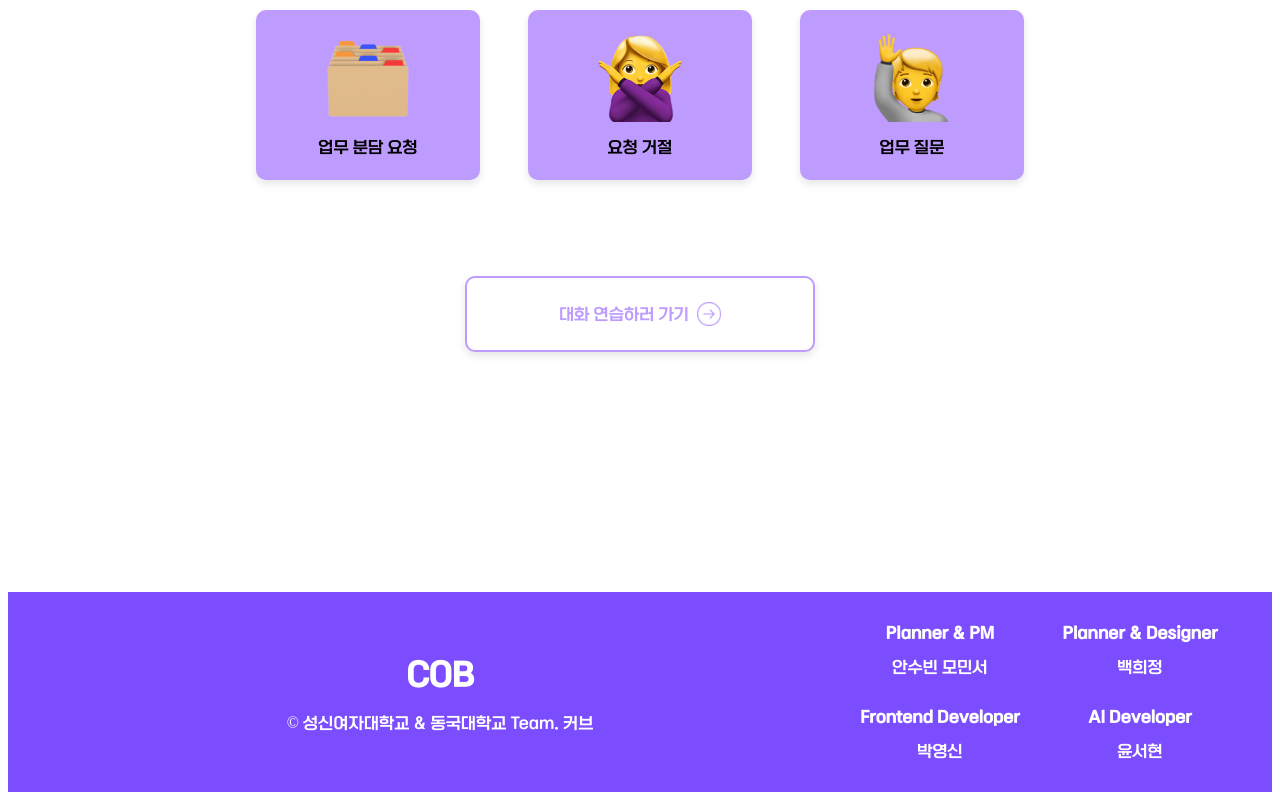
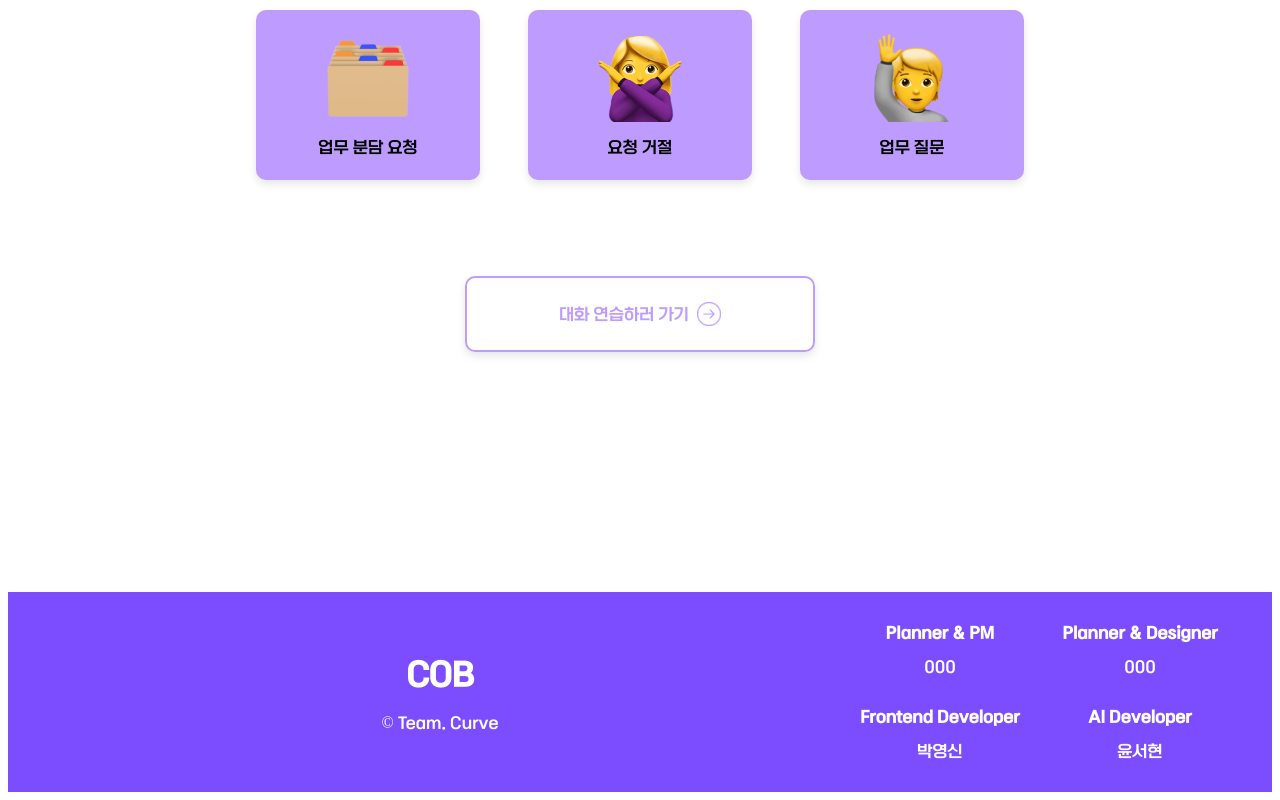
Before and after one commit to dudtlstm/curve_cob, a React (Create React App) app in the folder cob/: page / in a window 1280 px wide. Shown: the part 536-1336 px from the top of the page. Built offline with nearby package versions, Linux system fonts and the light colour scheme.

Commit message:
🎨fix: 푸터 및 리드미 수정

```diff
--- a/cob/src/components/footer/footer.js
+++ b/cob/src/components/footer/footer.js
@@ -6,16 +6,16 @@ function Footer() {
       <div className="footer-content">
         <div className="footer-section company">
           <h1>COB</h1>
-          <p>© 성신여자대학교 & 동국대학교 Team. 커브</p>
+          <p>© Team. Curve</p>
         </div>
         <div className="link-groups">
           <div className="link-group">
             <p className="link-title">Planner & PM</p>
-            <p>안수빈 모민서</p>
+            <p>000</p>
           </div>
           <div className="link-group">
             <p className="link-title">Planner & Designer</p>
-            <p>백희정</p>
+            <p>000</p>
           </div>
           <div className="link-group">
             <p className="link-title">Frontend Developer</p>
```
Also changed, not shown: 1 other file (tests, documents, lock files or other folders).
